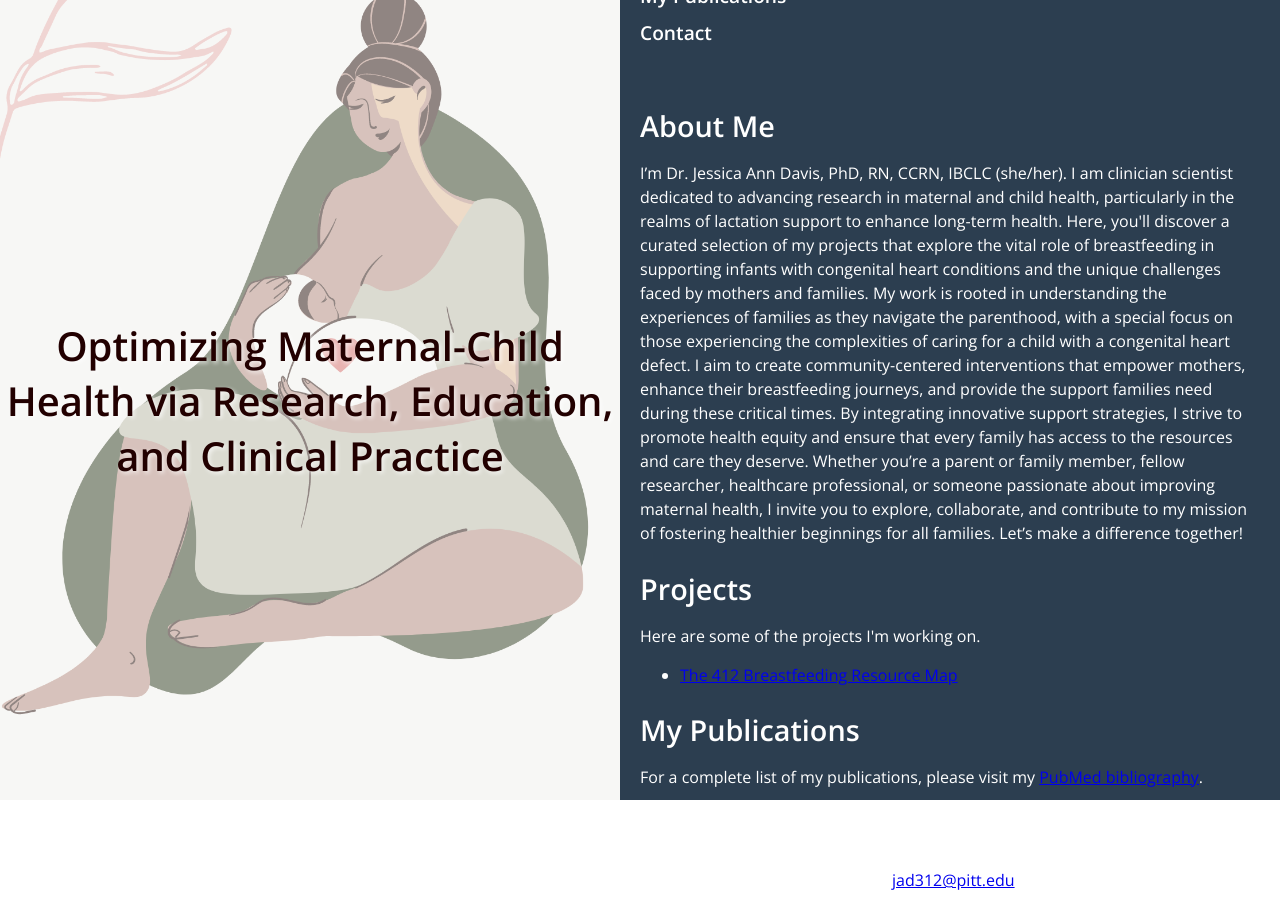
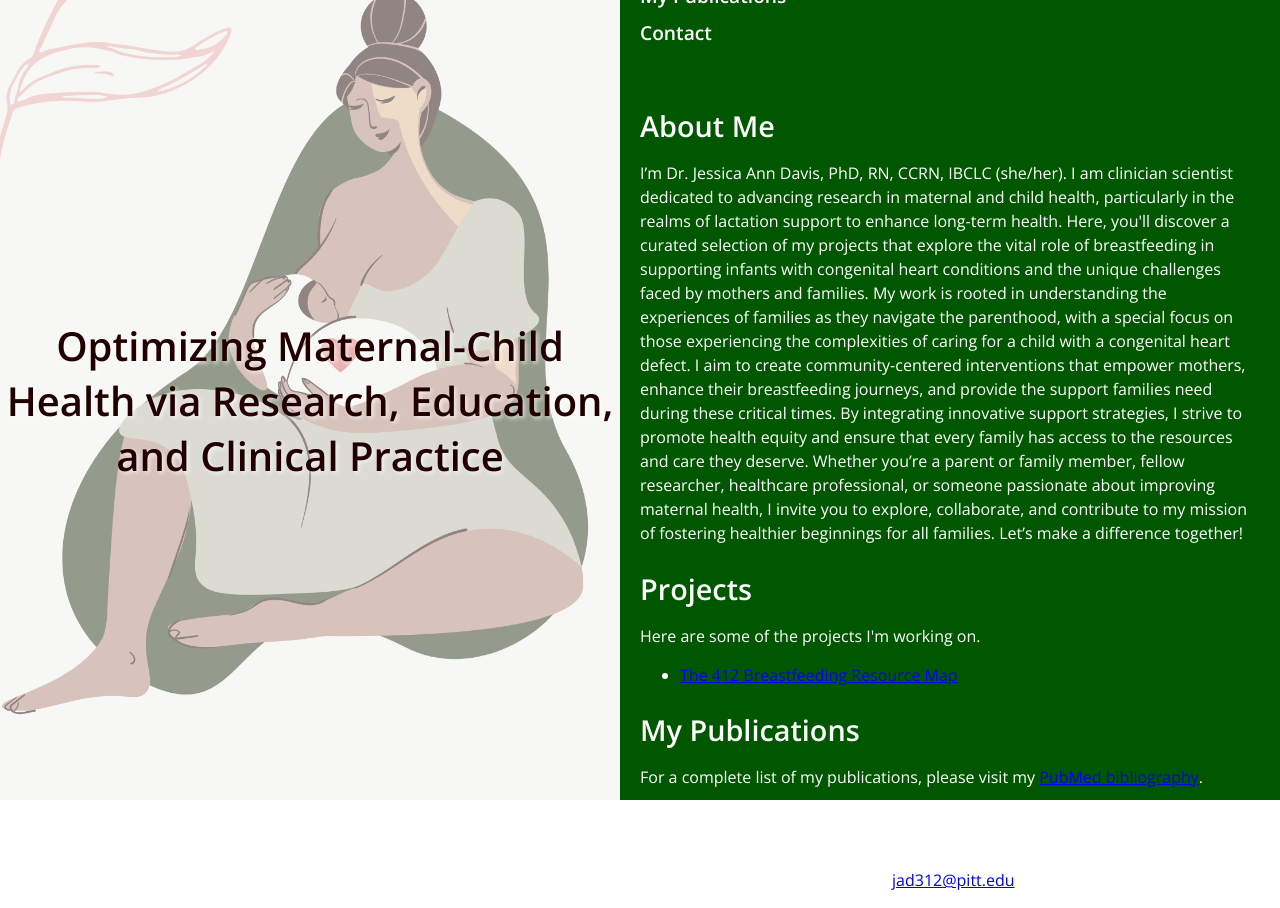
Before and after one commit to jad312/jad312.github.io, a plain HTML site: page index.html in a window 1280 px wide. Drawn offline with nearby package versions, Linux system fonts and the light colour scheme.

Commit message:
Update style.css

```diff
--- a/style.css
+++ b/style.css
@@ -56,7 +56,7 @@ body {
 /* Right Section Styling */
 .right {
     width: 50%;
-    background-color: #2C3E50; /* Hunter green background */
+    background-color: #005700; /* Dark green */
     color: #fff;
     padding: 20px;
     display: flex;
```
